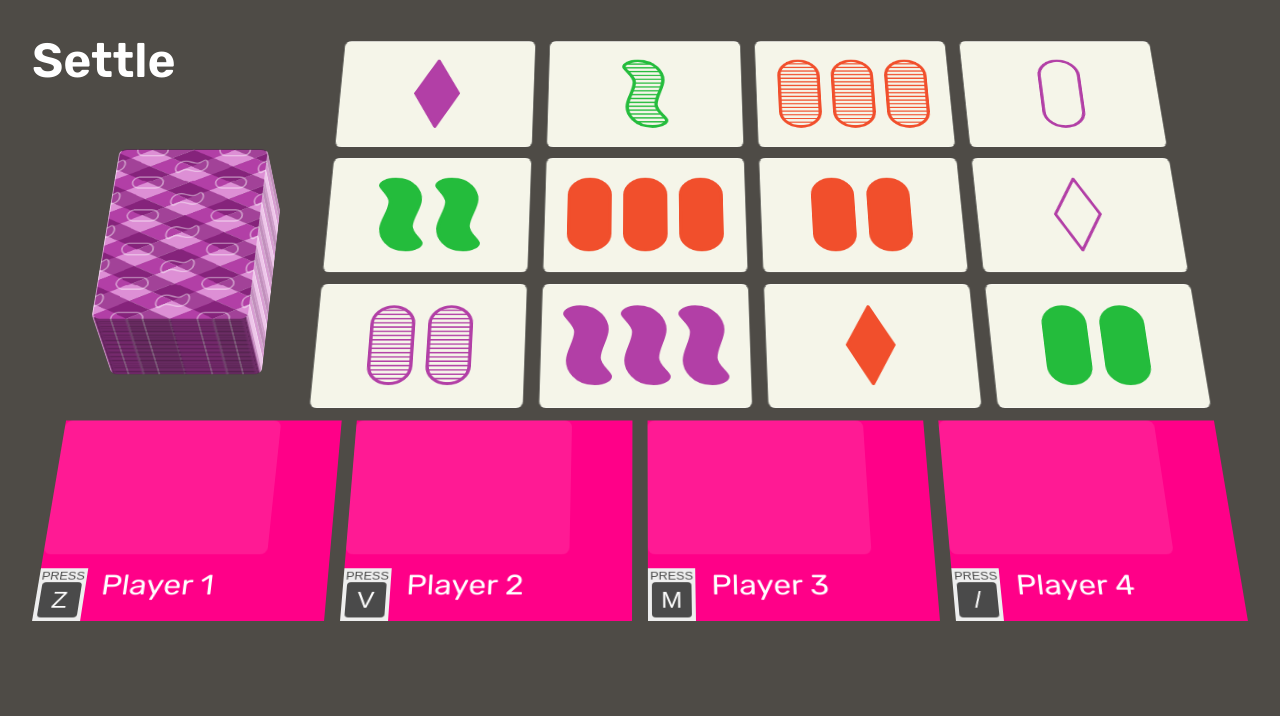
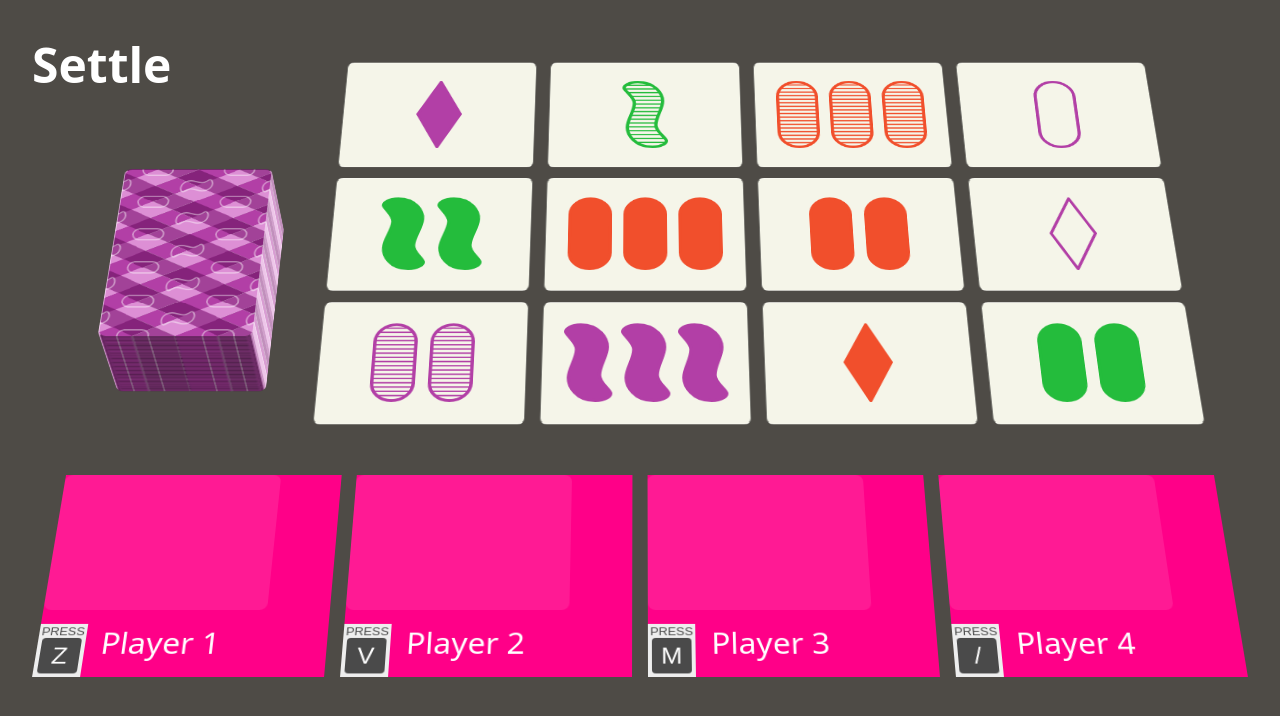
Before and after one commit to stephenjbell/settle, a SvelteKit app: page / in a window 1280 px wide. Shown: the top 716 px of the page. Built offline with nearby package versions, Linux system fonts and the light colour scheme.

Commit message:
Use system font, scoot players away from play spots

```diff
--- a/src/app.html
+++ b/src/app.html
@@ -6,15 +6,19 @@
 		<link rel="icon" href="%sveltekit.assets%/favicon.png" />
 		<meta name="viewport" content="width=device-width, initial-scale=1" />
 		%sveltekit.head%
-		<link rel="preconnect" href="https://fonts.googleapis.com">
+		<!-- <link rel="preconnect" href="https://fonts.googleapis.com">
 		<link rel="preconnect" href="https://fonts.gstatic.com" crossorigin>
-		<link href="https://fonts.googleapis.com/css2?family=Rubik:ital,wght@0,400;0,600;1,400;1,600&display=swap" rel="stylesheet">
+		<link href="https://fonts.googleapis.com/css2?family=Rubik:ital,wght@0,400;0,600;1,400;1,600&display=swap" rel="stylesheet"> -->
 
 		<style>
+			:root {
+				--system-ui: system-ui, "Segoe UI", Roboto, Helvetica, Arial, sans-serif, "Apple Color Emoji", "Segoe UI Emoji", "Segoe UI Symbol";
+			}
+
 			body {
 				margin: 0;
 				padding: 0;
-				font-family: 'Rubik', sans-serif;
+				font-family: var(--system-ui);
 				background-color: #4e4b46;
 			}
 		</style>
--- a/src/lib/styles/page.scss
+++ b/src/lib/styles/page.scss
@@ -131,7 +131,8 @@
         grid-template-areas:
             "drawarea playarea"
             "playerarea playerarea";
-        gap: 1rem;
+        column-gap: 1rem;
+        row-gap: 4rem;
         transform-origin: center bottom;
         transform: rotateX(35deg);
         transform-style: preserve-3d;
--- a/src/routes/+page.svelte
+++ b/src/routes/+page.svelte
@@ -433,7 +433,9 @@
 {/if}
 
 <div class="settlegame">
-    <h1>Settle</h1>
+    <h1>
+        Settle
+    </h1>
 
     <div class="noplayerwarning {noPlayerWarning}">Select a player.</div>
 
```
